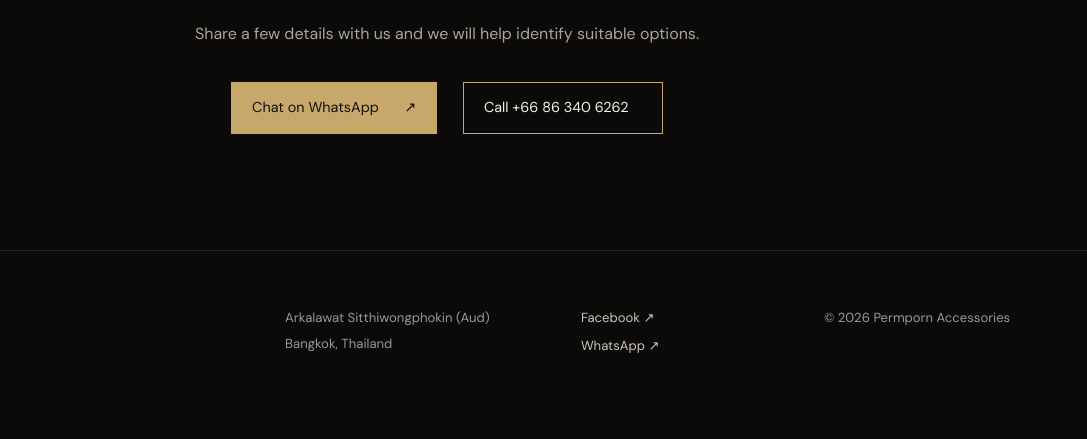
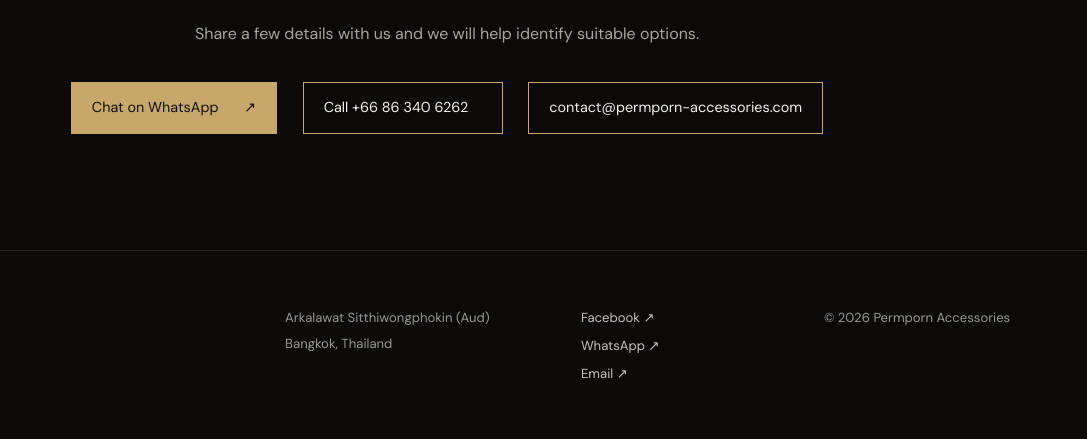
Before and after one commit to saowaporn/Permporn, a plain HTML site: page index.html in a window 1280 px wide. Shown: the part 3492-3931 px from the top of the page, 193-1280 px from the left. Drawn offline with Linux system fonts and the light colour scheme.

Commit message:
Add contact email links

```diff
--- a/index.html
+++ b/index.html
@@ -98,6 +98,7 @@
       <div class="contact-actions">
         <a class="button button-gold" href="https://wa.me/66863406262" target="_blank" rel="noreferrer"><span data-i18n="contact_whatsapp">Chat on WhatsApp</span> <span>↗</span></a>
         <a class="button button-outline" href="tel:+66863406262"><span data-i18n="contact_phone">Call +66 86 340 6262</span></a>
+        <a class="button button-outline" href="mailto:contact@permporn-accessories.com" aria-label="Email Permporn Accessories"><span>contact@permporn-accessories.com</span></a>
       </div>
     </section>
   </main>
@@ -105,7 +106,7 @@
   <footer>
     <div class="brand footer-brand"><img class="footer-logo" src="assets/permporn-logo-mark.png" alt="Permporn Accessories"></div>
     <div><p>Arkalawat Sitthiwongphokin (Aud)</p><p>Bangkok, Thailand</p></div>
-    <div><a href="https://facebook.com/permpornaccessories" target="_blank" rel="noreferrer">Facebook ↗</a><a href="https://wa.me/66863406262" target="_blank" rel="noreferrer">WhatsApp ↗</a></div>
+    <div><a href="https://facebook.com/permpornaccessories" target="_blank" rel="noreferrer">Facebook ↗</a><a href="https://wa.me/66863406262" target="_blank" rel="noreferrer">WhatsApp ↗</a><a href="mailto:contact@permporn-accessories.com">Email ↗</a></div>
     <p class="copyright">© <span id="year"></span> Permporn Accessories</p>
   </footer>
   <script src="assets/site.js"></script>
```
